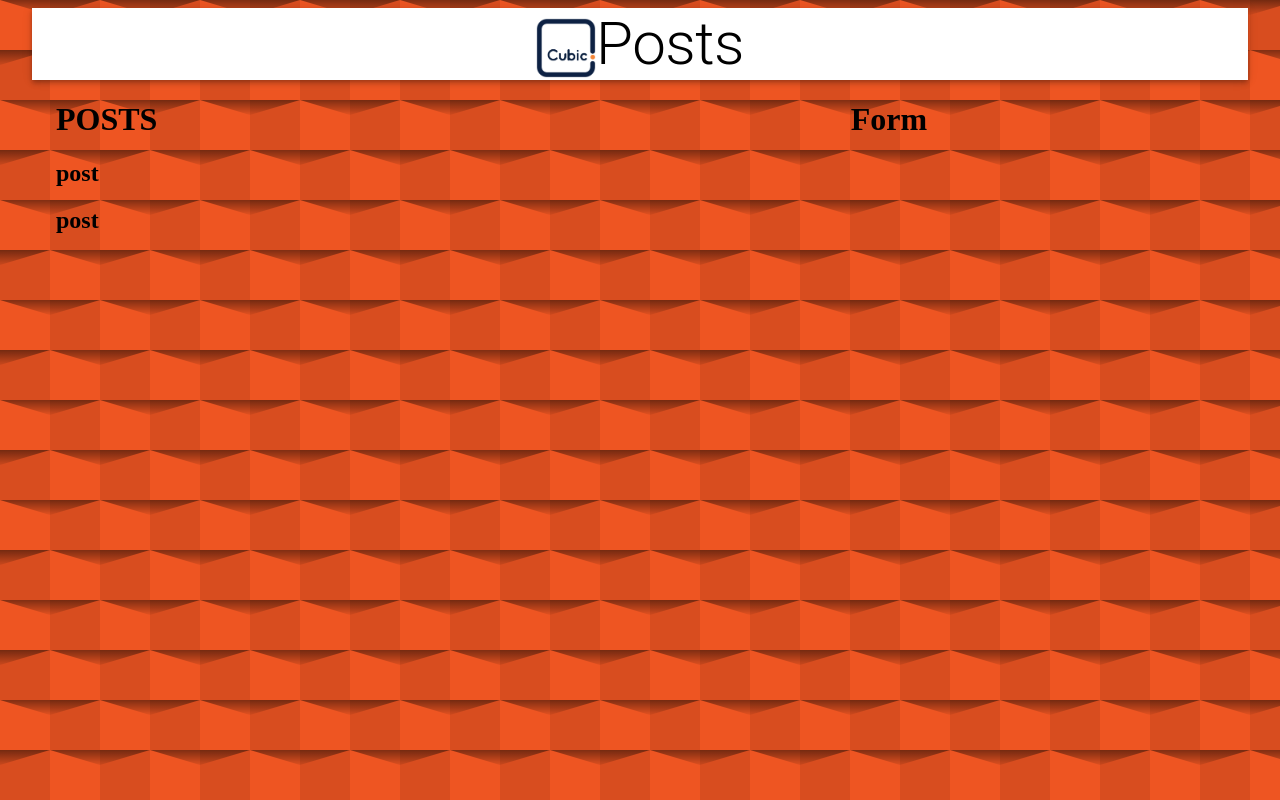
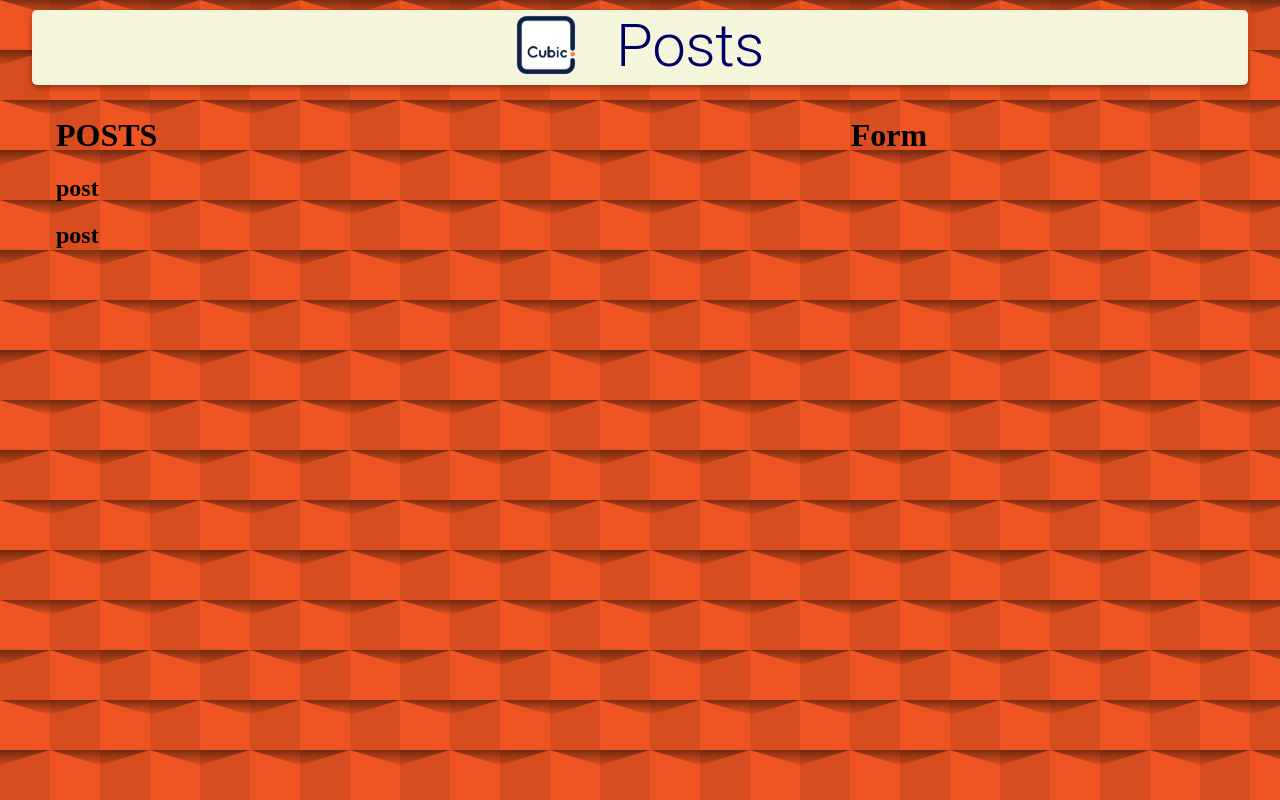
Before and after one commit to xujuanchen2020/cmp464-posts, a React (Create React App) app in the folder client/: page / in a window 1280 px wide. Built offline with nearby package versions, Linux system fonts and the light colour scheme.

Commit message:
styled navbar

```diff
--- a/client/src/App.js
+++ b/client/src/App.js
@@ -3,13 +3,15 @@ import { Container, AppBar, Typography, Grow, Grid } from '@material-ui/core'
 import cubic from './images/cubic.png'
 import Form from './Form/Form'
 import Posts from './Posts/Posts'
+import useStyles from './styles'
 
 const App = () => {
+  const classes = useStyles();
   return (
     <Container maxwidth="lg">
-      <AppBar position="static" color="inherit">
-        <Typography variant='h2' align='center'>
-        <img src={cubic} alt='logo' height='60' width='60' align='center'/>
+      <AppBar className={classes.appBar} position="static" color="inherit">
+        <Typography className={classes.heading} variant='h2' align='center'>
+        <img className={classes.image} src={cubic} alt='logo' height='60' width='60' align='center'/>
         Posts
         </Typography>
       </AppBar>
--- /dev/null
+++ b/client/src/styles.js
@@ -0,0 +1,22 @@
+import { makeStyles } from '@material-ui/core';
+
+export default makeStyles(()=>({
+    appBar:{
+        borderRadius: 5,
+        margin: '10px 0',
+        display: 'flex',
+        flexDirection: 'row',
+        justifyContent: 'center',
+        alignItems: 'center',
+        background: 'beige'
+    },
+
+    heading:{
+        color: 'rgb(0,0,100)',
+    },
+
+    image: {
+        marginRight: '40px',
+        paddingBottom: '10px',
+    }
+}))
```
Also changed, not shown: 1 other file (tests, documents, lock files or other folders).
